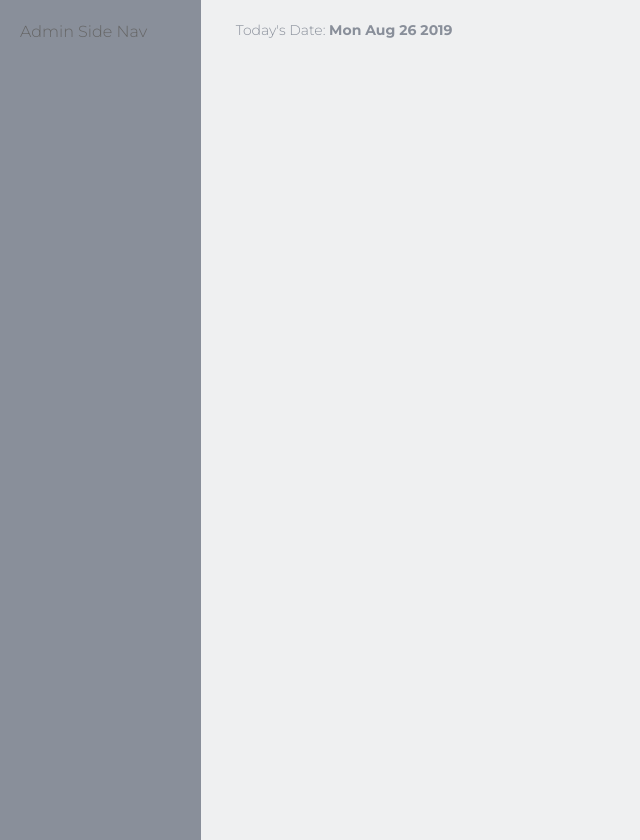
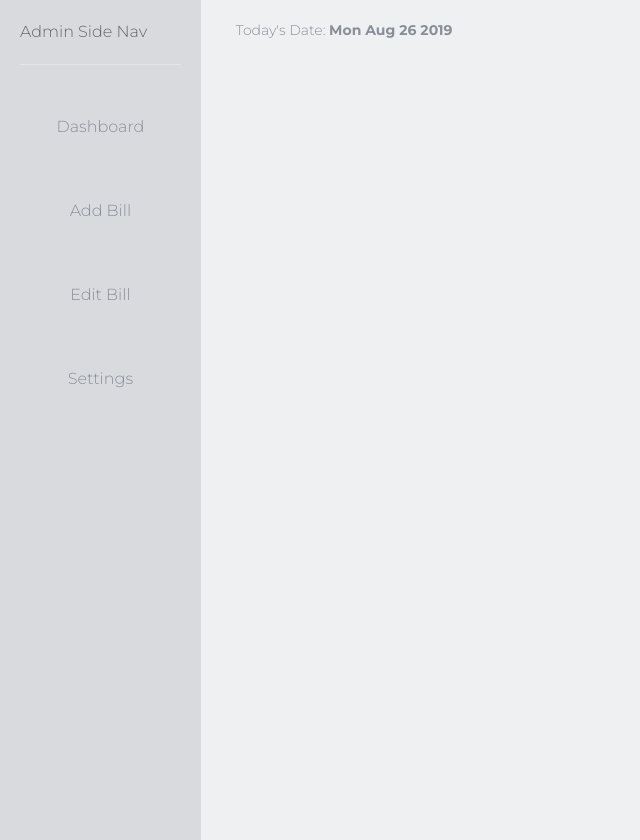
Before and after one commit to christoph-codes/thenextbill, a Vue app: page /admin in a window 1280 px wide. Shown: the whole page, without its empty margins (0-640 px from the left). Built offline with nearby package versions, Linux system fonts and the light colour scheme; no server answers; the database is empty; sample sign-in values are in the browser's storage.

Commit message:
Dashboard Minor Tweaks

```diff
--- a/src/App.vue
+++ b/src/App.vue
@@ -31,7 +31,8 @@ export default {
   --wterti: #fde8d3;
   --danger: #f22552;
   --gray: #898f9a;
-  --lgray: #eff0f1;
+  --lgray: #d8dadd;
+  --wgray: #eff0f1;
 }
 html {
   background: var(--prime) !important;
--- a/src/components/admin/AdminSideNav.vue
+++ b/src/components/admin/AdminSideNav.vue
@@ -1,17 +1,36 @@
 <template>
   <div class="admin-side-nav">
     <p>Admin Side Nav</p>
+    <hr />
+    <ul>
+      <li><router-link to="/admin/dashboard">Dashboard</router-link></li>
+      <li><router-link to="/admin/add-bill">Add Bill</router-link></li>
+      <li><router-link to="/admin/edit-bill">Edit Bill</router-link></li>
+      <li><router-link to="/admin/settings">Settings</router-link></li>
+    </ul>
   </div>
 </template>
 
 <script>
 export default {
   name: "admin-side-nav"
-}
+};
 </script>
 
 <style>
 .admin-side-nav {
-    background: var(--gray);
+  background: var(--lgray);
+}
+.admin-side-nav ul {
+  padding: 0;
+  list-style: none;
+  text-align: center;
+}
+.admin-side-nav li {
+  padding: 30px 0;
+}
+.admin-side-nav li a {
+  color: var(--gray);
+  font-size: 16px;
 }
 </style>
--- a/src/views/admin/Admin.vue
+++ b/src/views/admin/Admin.vue
@@ -34,7 +34,7 @@ export default {
 
 <style>
 div#adminHome {
-  background: var(--lgray);
+  background: var(--wgray);
 }
 .admin-side-nav {
   height: 100vh;
--- a/src/views/admin/AdminDashboard.vue
+++ b/src/views/admin/AdminDashboard.vue
@@ -9,11 +9,11 @@
           <div class="bill-content">
             <h1 class="bill-name">{{ bill.name }}</h1>
             <p class="bill-due-date">
-              <span class="bill-label">Due Date:</span><br />
+              <span class="bill-label">Due Date</span><br />
               {{ bill.due_day }}
             </p>
             <p class="bill-amount">
-              <span class="bill-label">Due Date:</span><br />
+              <span class="bill-label">Amount</span><br />
               ${{ bill.amount }}
             </p>
             <hr />
@@ -21,13 +21,13 @@
               <div class="uk-grid">
                 <div class="uk-width-1-2">
                   <p class="bill-priority">
-                    <span class="bill-details-label">Priority: </span><br />
+                    <span class="bill-details-label">Priority </span><br />
                     {{ bill.priority }}
                   </p>
                 </div>
                 <div class="uk-width-1-2">
                   <p class="bill-category">
-                    <span class="bill-details-label">Category: </span><br />
+                    <span class="bill-details-label">Category </span><br />
                     {{ bill.category }}
                   </p>
                 </div>
@@ -101,10 +101,10 @@ export default {
 .bill-message {
   padding: 15px;
   text-align: center;
-  background: var(--gray);
+  background: var(--lgray);
 }
 .bill-message p {
-  color: white;
+  color: var(--gray);
   margin: 0px;
 }
 .uk-width-1-3:first-child .bill-card {
@@ -116,4 +116,11 @@ export default {
 .uk-width-1-3:first-child .bill-message p {
   color: var(--secon);
 }
+span.bill-label,
+span.bill-details-label {
+  color: var(--lgray);
+  font-weight: bold;
+  text-transform: uppercase;
+  font-size: 14px;
+}
 </style>
```
Lines whose indentation alone changed are shown as unchanged.
